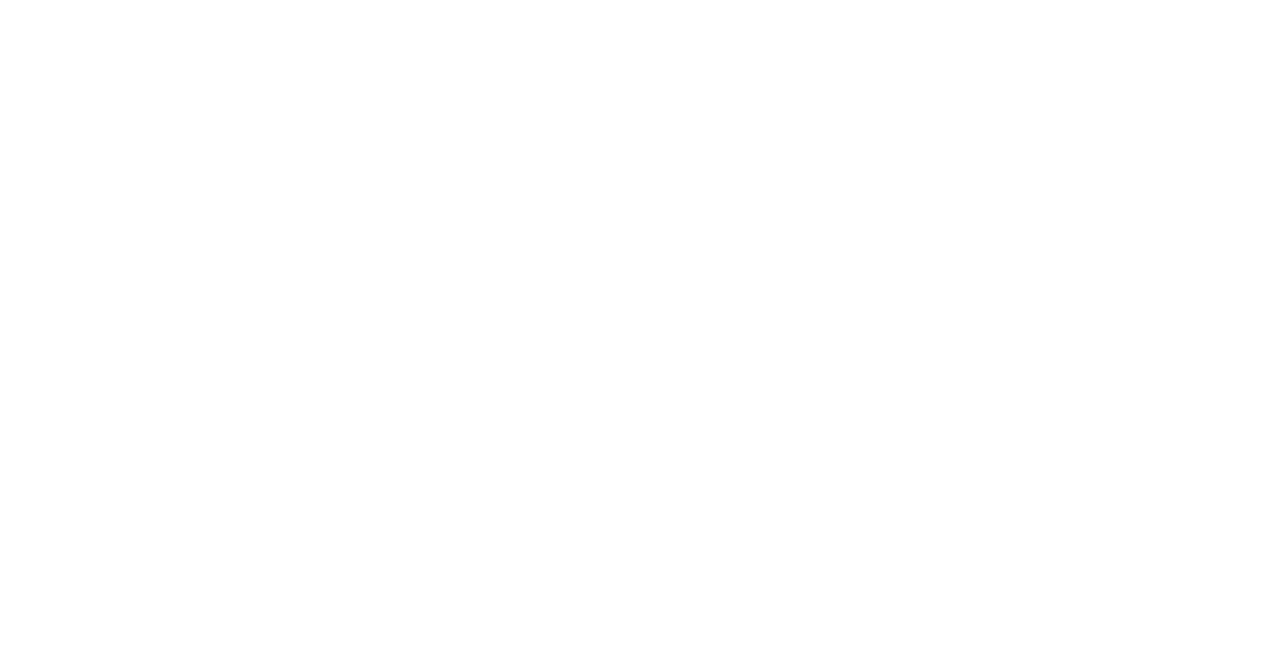
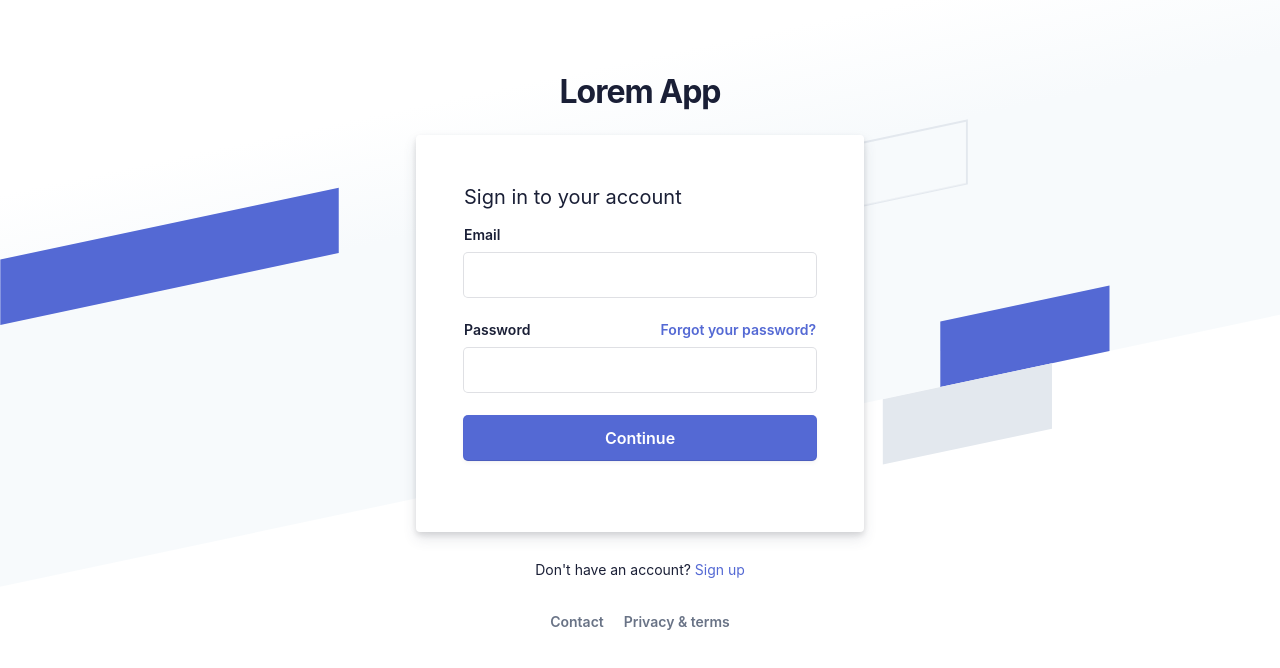
Before and after one commit to CA-G12/Lorem-App, a website: page public/pages/signin/index.html in a window 1280 px wide. Drawn offline with Linux system fonts and the light colour scheme.

Commit message:
build the frontend sign-in page relates #5

```diff
--- a/public/pages/signin/index.html
+++ b/public/pages/signin/index.html
@@ -0,0 +1,92 @@
+<html>
+
+<head>
+    <meta charset="utf-8">
+    <title>Lorem App</title>
+    <link rel="stylesheet" type="text/css" href="style.css">
+</head>
+
+<body>
+    <div class="login-root">
+        <div class="box-root flex-flex flex-direction--column" style="min-height: 100vh;flex-grow: 1;">
+            <div class="loginbackground box-background--white padding-top--64">
+                <div class="loginbackground-gridContainer">
+                    <div class="box-root flex-flex" style="grid-area: top / start / 8 / end;">
+                        <div class="box-root"
+                            style="background-image: linear-gradient(white 0%, rgb(247, 250, 252) 33%); flex-grow: 1;">
+                        </div>
+                    </div>
+                    <div class="box-root flex-flex" style="grid-area: 4 / 2 / auto / 5;">
+                        <div class="box-root box-divider--light-all-2 animationLeftRight tans3s" style="flex-grow: 1;">
+                        </div>
+                    </div>
+                    <div class="box-root flex-flex" style="grid-area: 6 / start / auto / 2;">
+                        <div class="box-root box-background--blue800" style="flex-grow: 1;"></div>
+                    </div>
+                    <div class="box-root flex-flex" style="grid-area: 7 / start / auto / 4;">
+                        <div class="box-root box-background--blue animationLeftRight" style="flex-grow: 1;"></div>
+                    </div>
+                    <div class="box-root flex-flex" style="grid-area: 8 / 4 / auto / 6;">
+                        <div class="box-root box-background--gray100 animationLeftRight tans3s" style="flex-grow: 1;">
+                        </div>
+                    </div>
+                    <div class="box-root flex-flex" style="grid-area: 2 / 15 / auto / end;">
+                        <div class="box-root box-background--cyan200 animationRightLeft tans4s" style="flex-grow: 1;">
+                        </div>
+                    </div>
+                    <div class="box-root flex-flex" style="grid-area: 3 / 14 / auto / end;">
+                        <div class="box-root box-background--blue animationRightLeft" style="flex-grow: 1;"></div>
+                    </div>
+                    <div class="box-root flex-flex" style="grid-area: 4 / 17 / auto / 20;">
+                        <div class="box-root box-background--gray100 animationRightLeft tans4s" style="flex-grow: 1;">
+                        </div>
+                    </div>
+                    <div class="box-root flex-flex" style="grid-area: 5 / 14 / auto / 17;">
+                        <div class="box-root box-divider--light-all-2 animationRightLeft tans3s" style="flex-grow: 1;">
+                        </div>
+                    </div>
+                </div>
+            </div>
+            <div class="box-root padding-top--24 flex-flex flex-direction--column" style="flex-grow: 1; z-index: 9;">
+                <div class="box-root padding-top--48 padding-bottom--24 flex-flex flex-justifyContent--center">
+                    <h1>Lorem App</h1>
+                </div>
+                <div class="formbg-outer">
+                    <div class="formbg">
+                        <div class="formbg-inner padding-horizontal--48">
+                            <span class="padding-bottom--15">Sign in to your account</span>
+                            <form id="stripe-login">
+                                <div class="field padding-bottom--24">
+                                    <label for="email">Email</label>
+                                    <input type="email" name="email">
+                                </div>
+                                <div class="field padding-bottom--24">
+                                    <div class="grid--50-50">
+                                        <label for="password">Password</label>
+                                        <div class="reset-pass">
+                                            <a href="#">Forgot your password?</a>
+                                        </div>
+                                    </div>
+                                    <input type="password" name="password">
+                                </div>
+                                <div class="field padding-bottom--24">
+                                    <input type="submit" name="submit" value="Continue">
+                                </div>
+
+                            </form>
+                        </div>
+                    </div>
+                    <div class="footer-link padding-top--24">
+                        <span>Don't have an account? <a href="../signup/index.html">Sign up</a></span>
+                        <div class="listing padding-top--24 padding-bottom--24 flex-flex center-center">
+                            <span><a href="#">Contact</a></span>
+                            <span><a href="#">Privacy & terms</a></span>
+                        </div>
+                    </div>
+                </div>
+            </div>
+        </div>
+    </div>
+</body>
+
+</html>
--- a/public/pages/signin/style.css
+++ b/public/pages/signin/style.css
@@ -0,0 +1,234 @@
+* {
+  padding: 0;
+  margin: 0;
+  color: #1a1f36;
+  box-sizing: border-box;
+  word-wrap: break-word;
+  font-family: -apple-system,BlinkMacSystemFont,Segoe UI,Roboto,Helvetica Neue,Ubuntu,sans-serif;
+}
+body {
+    min-height: 100%;
+    background-color: #ffffff;
+}
+h1 {
+    letter-spacing: -1px;
+}
+a {
+  color: #5469d4;
+  text-decoration: unset;
+}
+.login-root {
+    background: #fff;
+    display: flex;
+    width: 100%;
+    min-height: 100vh;
+    overflow: hidden;
+}
+.loginbackground {
+    min-height: 692px;
+    position: fixed;
+    bottom: 0;
+    left: 0;
+    right: 0;
+    top: 0;
+    z-index: 0;
+    overflow: hidden;
+}
+.flex-flex {
+    display: flex;
+}
+.align-center {
+  align-items: center;
+}
+.center-center {
+  align-items: center;
+  justify-content: center;
+}
+.box-root {
+    box-sizing: border-box;
+}
+.flex-direction--column {
+    -ms-flex-direction: column;
+    flex-direction: column;
+}
+.loginbackground-gridContainer {
+    display: -ms-grid;
+    display: grid;
+    -ms-grid-columns: [start] 1fr [left-gutter] (86.6px)[16] [left-gutter] 1fr [end];
+    grid-template-columns: [start] 1fr [left-gutter] repeat(16,86.6px) [left-gutter] 1fr [end];
+    -ms-grid-rows: [top] 1fr [top-gutter] (64px)[8] [bottom-gutter] 1fr [bottom];
+    grid-template-rows: [top] 1fr [top-gutter] repeat(8,64px) [bottom-gutter] 1fr [bottom];
+    justify-content: center;
+    margin: 0 -2%;
+    transform: rotate(-12deg) skew(-12deg);
+}
+.box-divider--light-all-2 {
+    box-shadow: inset 0 0 0 2px #e3e8ee;
+}
+.box-background--blue {
+    background-color: #5469d4;
+}
+.box-background--white {
+  background-color: #ffffff;
+}
+.box-background--blue800 {
+    background-color: #212d63;
+}
+.box-background--gray100 {
+    background-color: #e3e8ee;
+}
+.box-background--cyan200 {
+    background-color: #7fd3ed;
+}
+.padding-top--64 {
+  padding-top: 64px;
+}
+.padding-top--24 {
+  padding-top: 24px;
+}
+.padding-top--48 {
+  padding-top: 48px;
+}
+.padding-bottom--24 {
+  padding-bottom: 24px;
+}
+.padding-horizontal--48 {
+  padding: 48px;
+}
+.padding-bottom--15 {
+  padding-bottom: 15px;
+}
+
+
+.flex-justifyContent--center {
+  -ms-flex-pack: center;
+  justify-content: center;
+}
+
+.formbg {
+    margin: 0px auto;
+    width: 100%;
+    max-width: 448px;
+    background: white;
+    border-radius: 4px;
+    box-shadow: rgba(60, 66, 87, 0.12) 0px 7px 14px 0px, rgba(0, 0, 0, 0.12) 0px 3px 6px 0px;
+}
+span {
+    display: block;
+    font-size: 20px;
+    line-height: 28px;
+    color: #1a1f36;
+}
+label {
+    margin-bottom: 10px;
+}
+.reset-pass a,label {
+    font-size: 14px;
+    font-weight: 600;
+    display: block;
+}
+.reset-pass > a {
+    text-align: right;
+    margin-bottom: 10px;
+}
+.grid--50-50 {
+    display: grid;
+    grid-template-columns: 50% 50%;
+    align-items: center;
+}
+
+.field input {
+    font-size: 16px;
+    line-height: 28px;
+    padding: 8px 16px;
+    width: 100%;
+    min-height: 44px;
+    border: unset;
+    border-radius: 4px;
+    outline-color: rgb(84 105 212 / 0.5);
+    background-color: rgb(255, 255, 255);
+    box-shadow: rgba(0, 0, 0, 0) 0px 0px 0px 0px,
+                rgba(0, 0, 0, 0) 0px 0px 0px 0px,
+                rgba(0, 0, 0, 0) 0px 0px 0px 0px,
+                rgba(60, 66, 87, 0.16) 0px 0px 0px 1px,
+                rgba(0, 0, 0, 0) 0px 0px 0px 0px,
+                rgba(0, 0, 0, 0) 0px 0px 0px 0px,
+                rgba(0, 0, 0, 0) 0px 0px 0px 0px;
+}
+
+input[type="submit"] {
+    background-color: rgb(84, 105, 212);
+    box-shadow: rgba(0, 0, 0, 0) 0px 0px 0px 0px,
+                rgba(0, 0, 0, 0) 0px 0px 0px 0px,
+                rgba(0, 0, 0, 0.12) 0px 1px 1px 0px,
+                rgb(84, 105, 212) 0px 0px 0px 1px,
+                rgba(0, 0, 0, 0) 0px 0px 0px 0px,
+                rgba(0, 0, 0, 0) 0px 0px 0px 0px,
+                rgba(60, 66, 87, 0.08) 0px 2px 5px 0px;
+    color: #fff;
+    font-weight: 600;
+    cursor: pointer;
+}
+.field-checkbox input {
+    width: 20px;
+    height: 15px;
+    margin-right: 5px;
+    box-shadow: unset;
+    min-height: unset;
+}
+.field-checkbox label {
+    display: flex;
+    align-items: center;
+    margin: 0;
+}
+a.ssolink {
+    display: block;
+    text-align: center;
+    font-weight: 600;
+}
+.footer-link span {
+    font-size: 14px;
+    text-align: center;
+}
+.listing a {
+    color: #697386;
+    font-weight: 600;
+    margin: 0 10px;
+}
+
+.animationRightLeft {
+  animation: animationRightLeft 2s ease-in-out infinite;
+}
+.animationLeftRight {
+  animation: animationLeftRight 2s ease-in-out infinite;
+}
+.tans3s {
+  animation: animationLeftRight 3s ease-in-out infinite;
+}
+.tans4s {
+  animation: animationLeftRight 4s ease-in-out infinite;
+}
+
+@keyframes animationLeftRight {
+  0% {
+    transform: translateX(0px);
+  }
+  50% {
+    transform: translateX(1000px);
+  }
+  100% {
+    transform: translateX(0px);
+  }
+}
+
+@keyframes animationRightLeft {
+  0% {
+    transform: translateX(0px);
+  }
+  50% {
+    transform: translateX(-1000px);
+  }
+  100% {
+    transform: translateX(0px);
+  }
+}
```
Also changed, not shown: public/index.html (+4 -1 lines).
